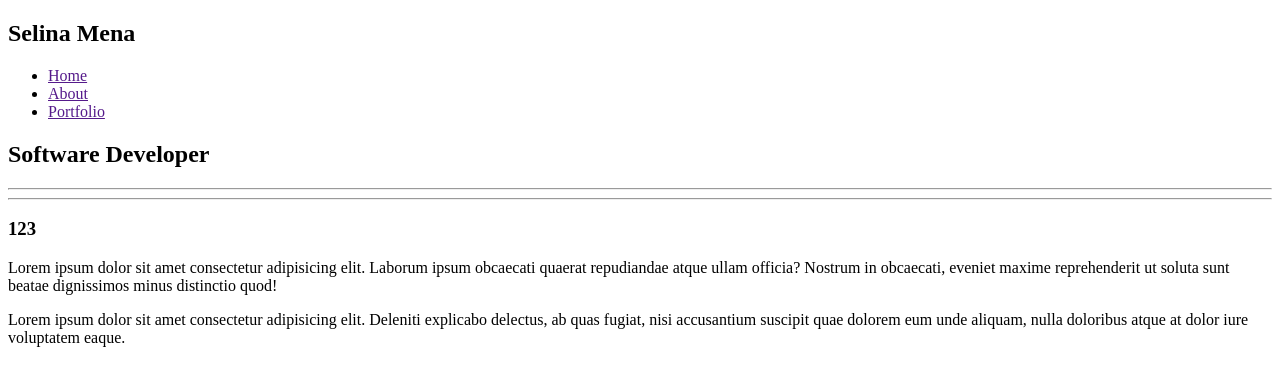
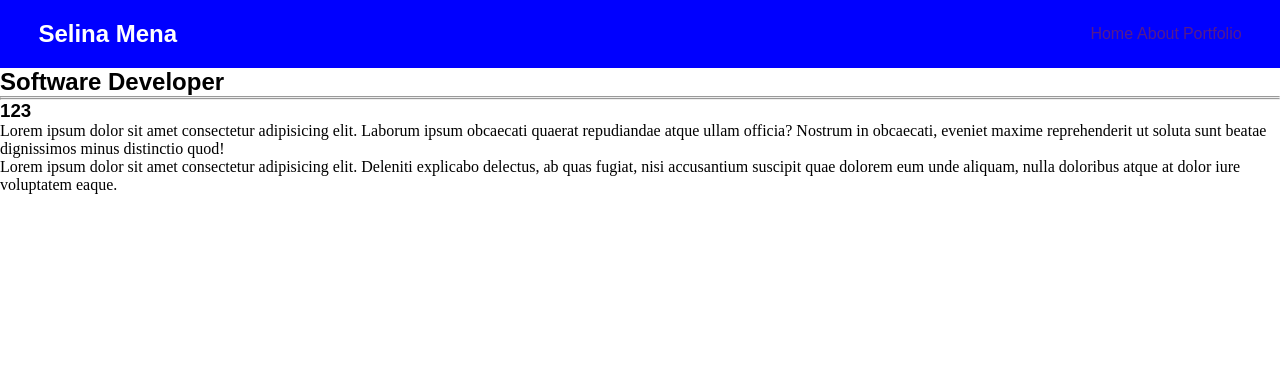
Before and after one commit to Selina-M28/Personal-Page, a plain HTML site: page html/homepage.html in a window 1280 px wide. Drawn offline with Linux system fonts and the light colour scheme.

Commit message:
day 1 set up

```diff
--- a/css/styles.css
+++ b/css/styles.css
@@ -0,0 +1,31 @@
+* {
+  padding: 0;
+  margin: 0;
+  box-sizing: border-box;
+}
+
+.persistent-header {
+  background-color: blue;
+  color: white;
+  display: flex;
+  justify-content: space-between;
+  align-items: center;
+  padding: 20px 3%;
+}
+
+.main-nav li {
+  display: inline-block;
+  color: white;
+}
+
+a,
+h1,
+h2,
+h3 {
+  text-decoration: none;
+  font-family: sans-serif;
+}
+
+.logo,
+.main-nav {
+}
--- a/html/homepage.html
+++ b/html/homepage.html
@@ -7,9 +7,9 @@
     <link rel="stylesheet" href="../css/styles.css" />
   </head>
   <body>
-    <header>
-      <h2>Selina Mena</h2>
-      <nav>
+    <header class="persistent-header">
+      <h2 class="logo">Selina Mena</h2>
+      <nav class="main-nav">
         <ul>
           <li><a href="">Home</a></li>
           <li><a href="">About</a></li>
```
